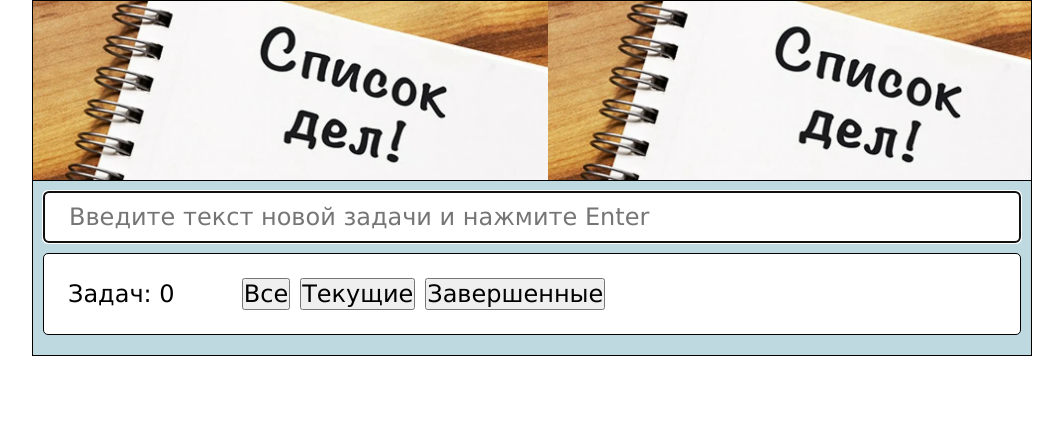
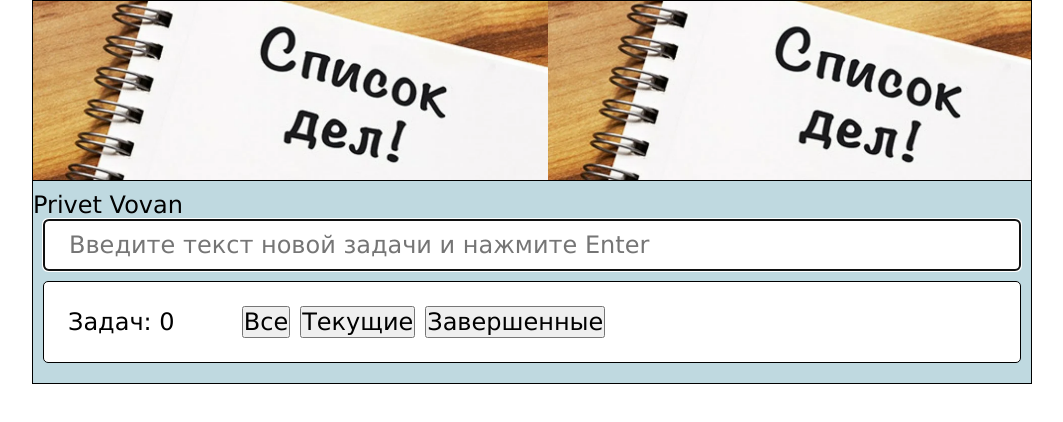
Before and after one commit to VladL777/ToDoList_Vova, a React (Create React App) app: page / in a window 1280 px wide. Shown: the top 422 px of the page, without its empty margins (108-1171 px from the left). Built offline with nearby package versions, Linux system fonts and the light colour scheme.

Commit message:
Privet Vovan

```diff
--- a/src/App.js
+++ b/src/App.js
@@ -10,6 +10,7 @@ function App()
   return (
     <div className="App">
      <header />
+     <div>Privet Vovan</div>
      <Input />
      <TaskList />
       <Info />
```
